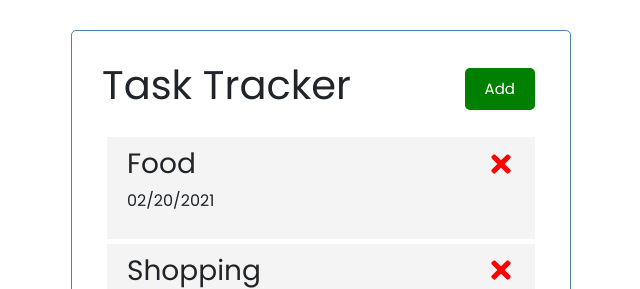
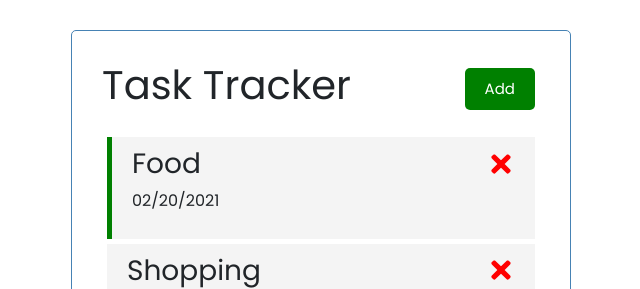
Before and after one commit to Mwong228/React-TaskTracker, a React (Create React App) app: page / in a window 1280 px wide. Shown: the top 289 px of the page, without its empty margins (319-959 px from the left). Built offline with nearby package versions, Linux system fonts and the light colour scheme.

Commit message:
implemented reminders toggle

```diff
--- a/src/App.js
+++ b/src/App.js
@@ -8,7 +8,7 @@
       id: 1,
       text: 'Food',
       day: '02/20/2021',
-      reminder: false
+      reminder: true
     },
     {
       id: 2,
@@ -26,13 +26,22 @@
 
   //Delete Task
   function deleteTask(id){
-    console.log('delete', id)
+    setTasks(tasks.filter( task => task.id !== id))
+  }
+
+  //Toggle Reminder
+  function toggleReminder(id){
+    setTasks(tasks.map(task => task.id === id ? {...task, reminder: !task.reminder} : task ))
+    console.log('toggle')
   }
 
   return (
     <div className="container">
       <Header />
-      <Tasks tasks={tasks} onDelete={deleteTask}/>
+      {tasks.length >0 ?<Tasks tasks={tasks}
+      onDelete={deleteTask}
+      onToggle={toggleReminder}
+      /> : "No Tasks To Show"}
     </div>
   );
 }
--- a/src/components/Task.js
+++ b/src/components/Task.js
@@ -1,9 +1,13 @@
 import { FaTimes } from 'react-icons/fa'
 
-const Task = ({task}) => {
+const Task = ({task, onDelete, onToggle}) => {
     return (
-        <div className='task'>
-            <h3>{task.text} <FaTimes style={{color: 'red', cursor: 'pointer'}} /></h3>
+        <div className={`task ${task.reminder ? 'reminder' : ''}`} onDoubleClick={() => onToggle(task.id)}>
+            <h3>
+                {task.text}
+                <FaTimes style={{color: 'red', cursor: 'pointer'}} onClick={() => onDelete(task.id)}
+                />
+                </h3>
             <p>{task.day}</p>
         </div>
     )
--- a/src/components/Tasks.js
+++ b/src/components/Tasks.js
@@ -1,10 +1,15 @@
 import Task from './Task'
 
-const Tasks = ({tasks}) => {
+const Tasks = ({tasks, onDelete, onToggle}) => {
     return (
         <>
             {tasks.map(task => (
-            <Task key={task.id} task={task}></Task>
+            <Task
+            key={task.id}
+            task={task}
+            onDelete={onDelete}
+            onToggle={onToggle}
+            ></Task>
             ))}
         </>
     )
```
